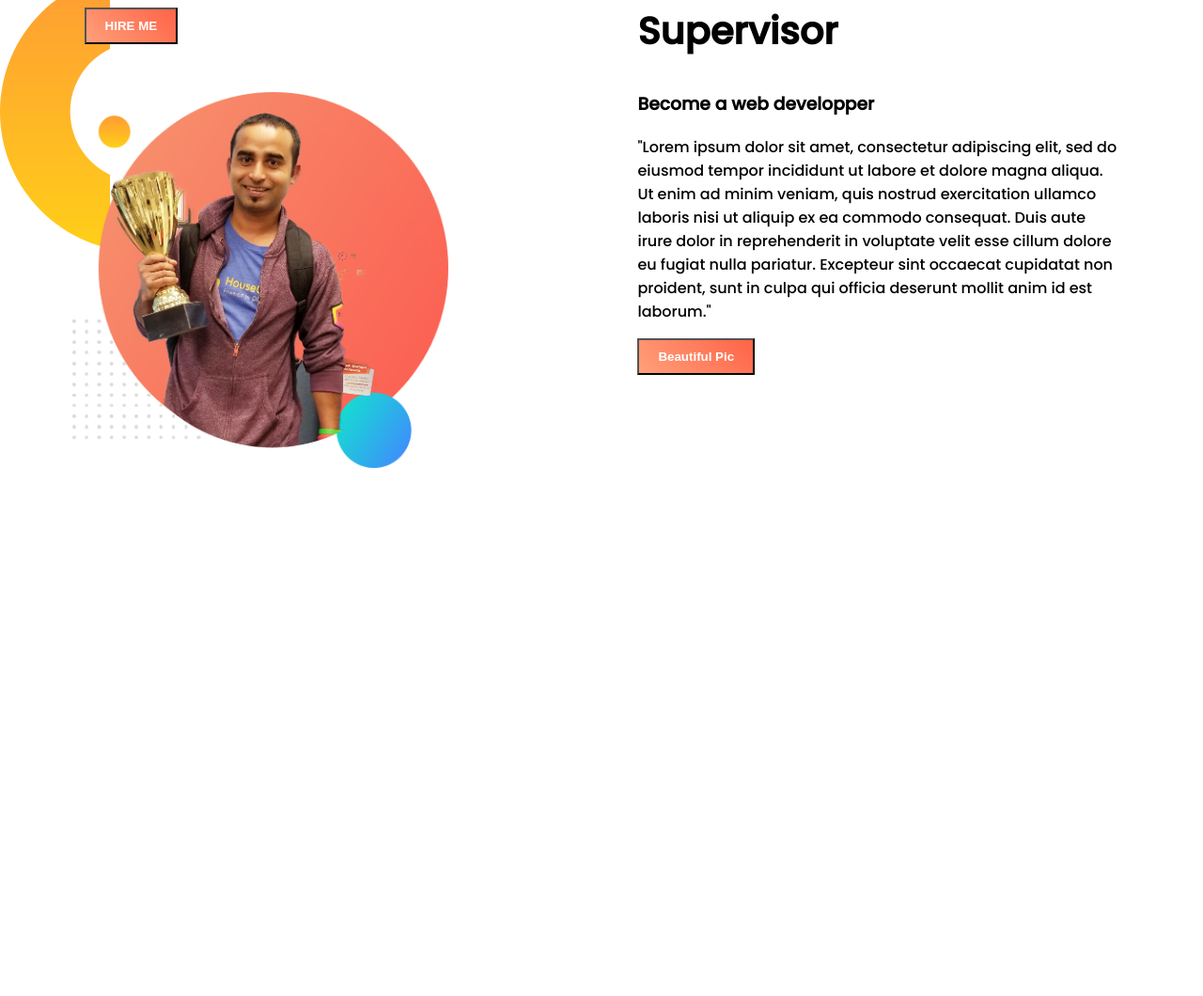
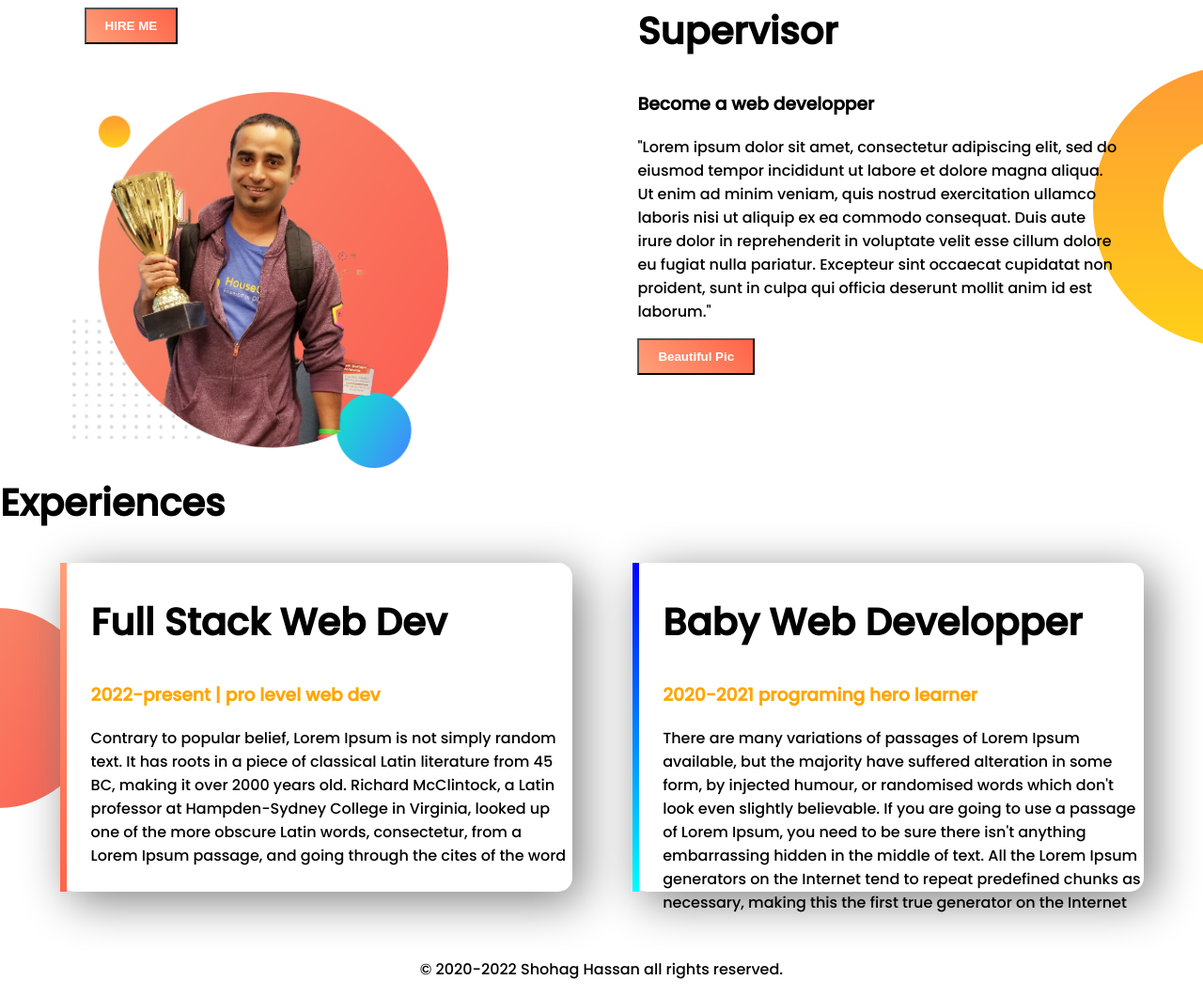
Before and after one commit to Shohagcse123/web-portfolio, a plain HTML site: page index.html in a window 1280 px wide. Shown: the part 530-1590 px from the top of the page at 94% size. Before the commit the page ends 1035 px from the top, so only its background shows below. Drawn offline with Linux system fonts and the light colour scheme.

Commit message:
my first css stylish complete

```diff
--- a/index.html
+++ b/index.html
@@ -12,10 +12,10 @@
     <section class="top-part">
         <div class="half-width">
         <h1>Welcome to</h1>
-        <h1><span id="highlight">Shohag</span> Hassan</h1>
+        <h1><span class="highlight">Shohag</span> Hassan</h1>
         <h3>World Class Web Developer</h3>
         <p>I am a complete full stack web developper.It means frontend and backend development simultaneously.Complete web development is a very hard and interesting topic.“Rrow itself, let it be sorrow; let him love it; let him pursue it, ishing for its acquisitiendum. Because he will ab hold, uniess but through concer, and also of those who resist. Now a pure snore disturbeded sum dust. He ejjnoyes, in order that somewon, also with a severe one, unless of life.</p>
-        <a target="_blank" href="https://www.youtube.com/"><button id ="btn">HIRE ME</button></a>
+        <a target="_blank" href="https://www.youtube.com/"><button class ="btn">HIRE ME</button></a>
     </div>
     <div class="half-width">
         <img src="images/profile.png" title="shohag" width="500px" height="400px">
@@ -27,7 +27,7 @@
         <h2>Supervisor</h2>
         <h3>Become a web developper</h3>
         <p>"Lorem ipsum dolor sit amet, consectetur adipiscing elit, sed do eiusmod tempor incididunt ut labore et dolore magna aliqua. Ut enim ad minim veniam, quis nostrud exercitation ullamco laboris nisi ut aliquip ex ea commodo consequat. Duis aute irure dolor in reprehenderit in voluptate velit esse cillum dolore eu fugiat nulla pariatur. Excepteur sint occaecat cupidatat non proident, sunt in culpa qui officia deserunt mollit anim id est laborum."</p>
-        <a target="_blank" href="https://www.pexels.com/photo/purple-petal-flowers-381739/"><button id="btn2">Beautiful Pic</button></a>
+        <a target="_blank" href="https://www.pexels.com/photo/purple-petal-flowers-381739/"><button class="btn">Beautiful Pic</button></a>
 
      </div>
      <div class="down1">
@@ -35,5 +35,22 @@
      </div>
 
     </section>
+
+    <section class="experience">
+        <h2>Experiences</h2>
+        <div id="full-stack1" class="half-width single-exp">
+        <h2>Full Stack Web Dev</h2>
+        <h3 class="highlight">2022-present | pro level web dev</h3>
+        <p>Contrary to popular belief, Lorem Ipsum is not simply random text. It has roots in a piece of classical Latin literature from 45 BC, making it over 2000 years old. Richard McClintock, a Latin professor at Hampden-Sydney College in Virginia, looked up one of the more obscure Latin words, consectetur, from a Lorem Ipsum passage, and going through the cites of the word</p>
+        </div>
+        <div id="baby-dev" class="half-width single-exp">
+            <h2>Baby Web Developper</h2>
+            <h3 class="highlight">2020-2021 programing hero learner</h3>
+            <p>There are many variations of passages of Lorem Ipsum available, but the majority have suffered alteration in some form, by injected humour, or randomised words which don't look even slightly believable. If you are going to use a passage of Lorem Ipsum, you need to be sure there isn't anything embarrassing hidden in the middle of text. All the Lorem Ipsum generators on the Internet tend to repeat predefined chunks as necessary, making this the first true generator on the Internet</p>
+        </div>
+    </section>
+    <footer>
+        <p style="text-align:center; font:1px;">© 2020-2022 Shohag Hassan all rights reserved.</p>
+    </footer>
 </body>
 </html>
--- a/style.css
+++ b/style.css
@@ -9,7 +9,7 @@ h1{
 h2{
     font-size: 40px;
 }
-#highlight{
+.highlight{
     color: orange;
 }
 .half-width{
@@ -21,19 +21,14 @@ h2{
 .half-width img{
     width: 100%;
 }
-#btn{
+.btn{
     background-image: linear-gradient(45deg , lightsalmon, tomato);
     padding: 10px 20px;
     color: white;
     font-weight: bold;
 
 }
-#btn2{
-    background-image: linear-gradient(45deg , lightsalmon, tomato);
-    padding: 10px 20px;
-    color: white;
-    font-weight: bold;
-}
+
 .top-part{
     background-image: url(images/top-banner.png);
    background-repeat: no-repeat;
@@ -50,7 +45,33 @@ section{
 .down-part{
     background-image: url(images/dream-bg.png);
     background-repeat: no-repeat;
+    background-position: right;
 }
 .down-part img{
     padding-top: 10%;
 }
+.single-exp{
+    box-shadow: 10px 10px 50px gray;
+    border-radius: 15px;
+    height: 70%;
+    background-color: white;
+}
+.experience{
+    background-image: url(images/exp-bg.png);
+
+    background-repeat: no-repeat;
+    background-position:left;
+}
+#full-stack1{
+
+
+    border-left: 7px solid;
+    border-image: linear-gradient(180deg, lightsalmon,tomato);
+    border-image-slice: 1;
+
+}
+#baby-dev{
+    border-left: 7px solid;
+    border-image: linear-gradient( 180deg , blue,cyan);
+    border-image-slice: 1;
+}
```
